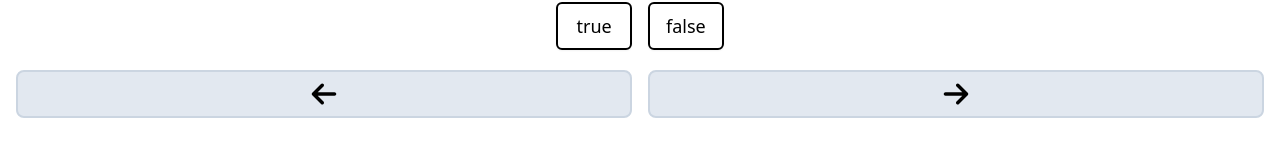
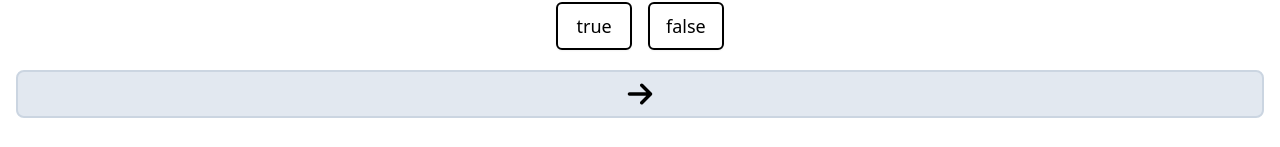
Before and after one commit to kedaroo/js-quiz-app, a React (Create React App) app: page / in a window 1280 px wide. Shown: the part 650-797 px from the top of the page. Built offline with nearby package versions, Linux system fonts and the light colour scheme.

Commit message:
remove previous buttons and their handlers

```diff
--- a/src/App.js
+++ b/src/App.js
@@ -2,7 +2,6 @@ import React, { useEffect, useState } from "react";
 import data from "./data.txt";
 import Question from "./components/Question";
 import RightArrowIcon from "./assets/icons/arrow-right-solid.svg";
-import LeftArrowIcon from "./assets/icons/arrow-left-solid.svg";
 
 function App() {
   const [questions, setQuestions] = useState([]);
@@ -24,21 +23,10 @@ function App() {
     setQuestionIndex((questionIndex + 1) % questions.length);
   };
 
-  const handlePrevious = () => {
-    if (questionIndex === 0) {
-      setQuestionIndex(questions.length - 1);
-    } else {
-      setQuestionIndex(questionIndex - 1);
-    }
-  };
-
   return (
     <div className="container relative mx-auto flex h-screen flex-col p-4">
       <header>JavaScript Quiz Playground</header>
       <div className="flex h-full justify-between">
-        <button onClick={handlePrevious}>
-          <img src={LeftArrowIcon} className="nav-btn" />
-        </button>
         {questions.length && (
           <Question index={questionIndex} question={questions[questionIndex]} />
         )}
@@ -47,9 +35,6 @@ function App() {
         </button>
       </div>
       <div className="mt-3 flex justify-between gap-4">
-        <button className="mb-4 flex-1" onClick={handlePrevious}>
-          <img src={LeftArrowIcon} className="mobile-nav-btn" />
-        </button>
         <button className="mb-4 flex-1" onClick={handleNext}>
           <img src={RightArrowIcon} className="mobile-nav-btn" />
         </button>
```
